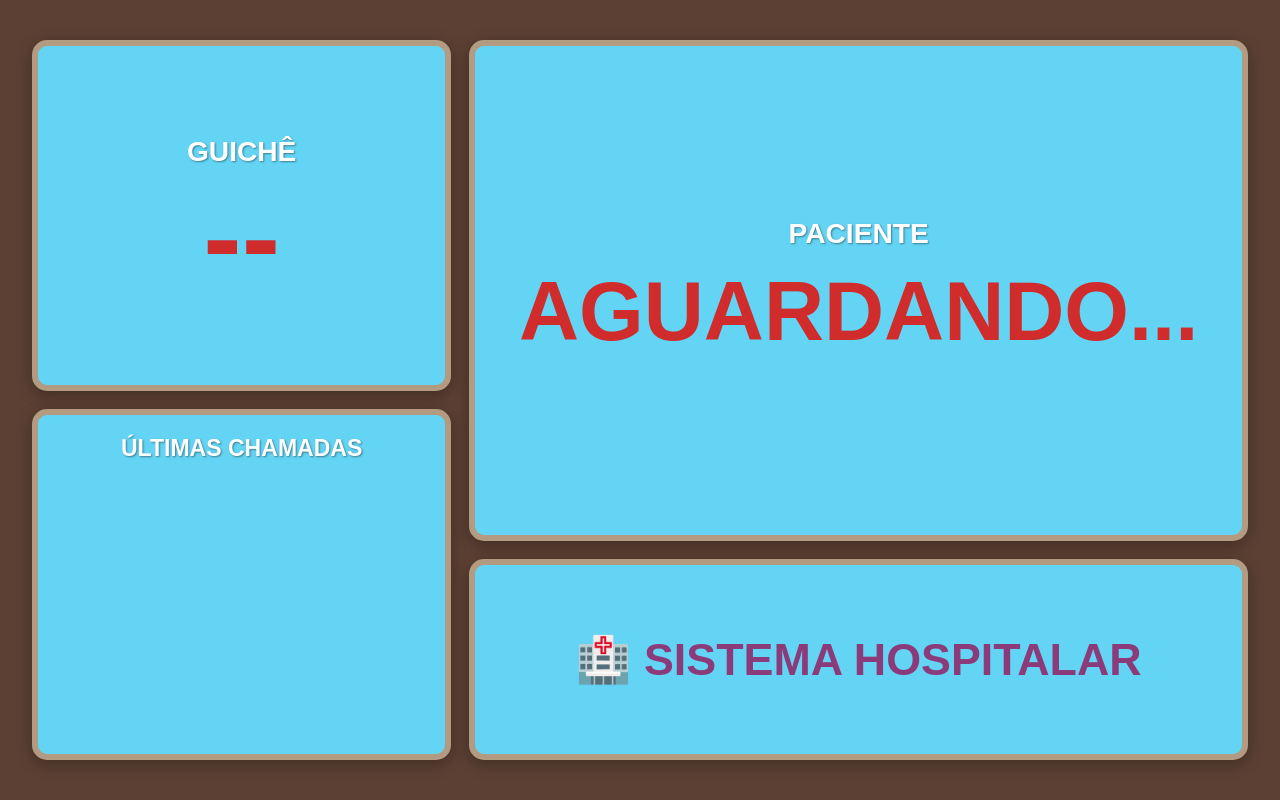
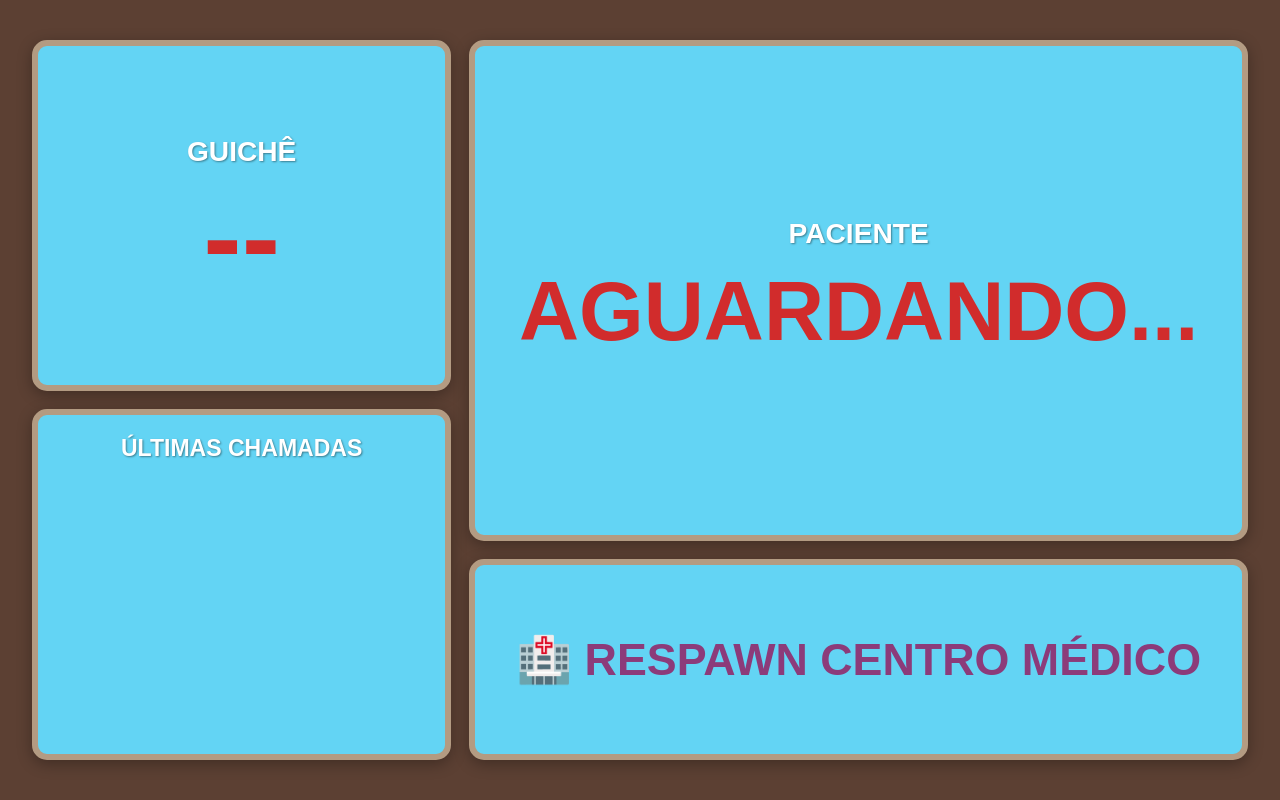
Before and after one commit to biellindolindo9/Sentinela, a website: page frontend/tv.html in a window 1280 px wide. Drawn offline with Linux system fonts and the light colour scheme; no server answers.

Commit message:
Update tv.html

```diff
--- a/frontend/tv.html
+++ b/frontend/tv.html
@@ -141,7 +141,7 @@
       <div class="patient-name" id="patient-name">AGUARDANDO...</div>
     </div>
     <div class="box logo-box">
-      <div class="logo-text">🏥 Sistema Hospitalar</div>
+      <div class="logo-text">🏥 Respawn Centro Médico</div>
     </div>
   </div>
 </div>
```
